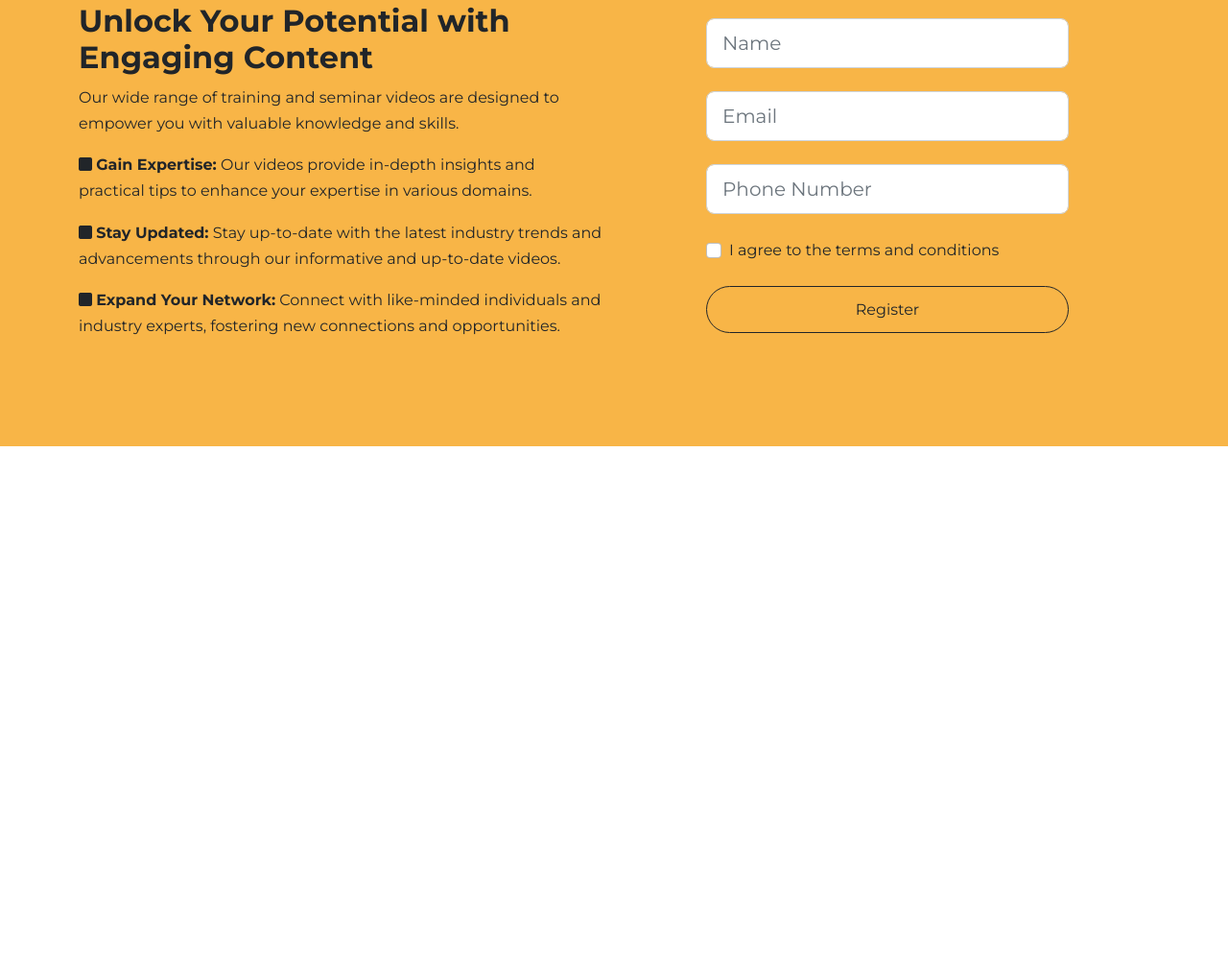
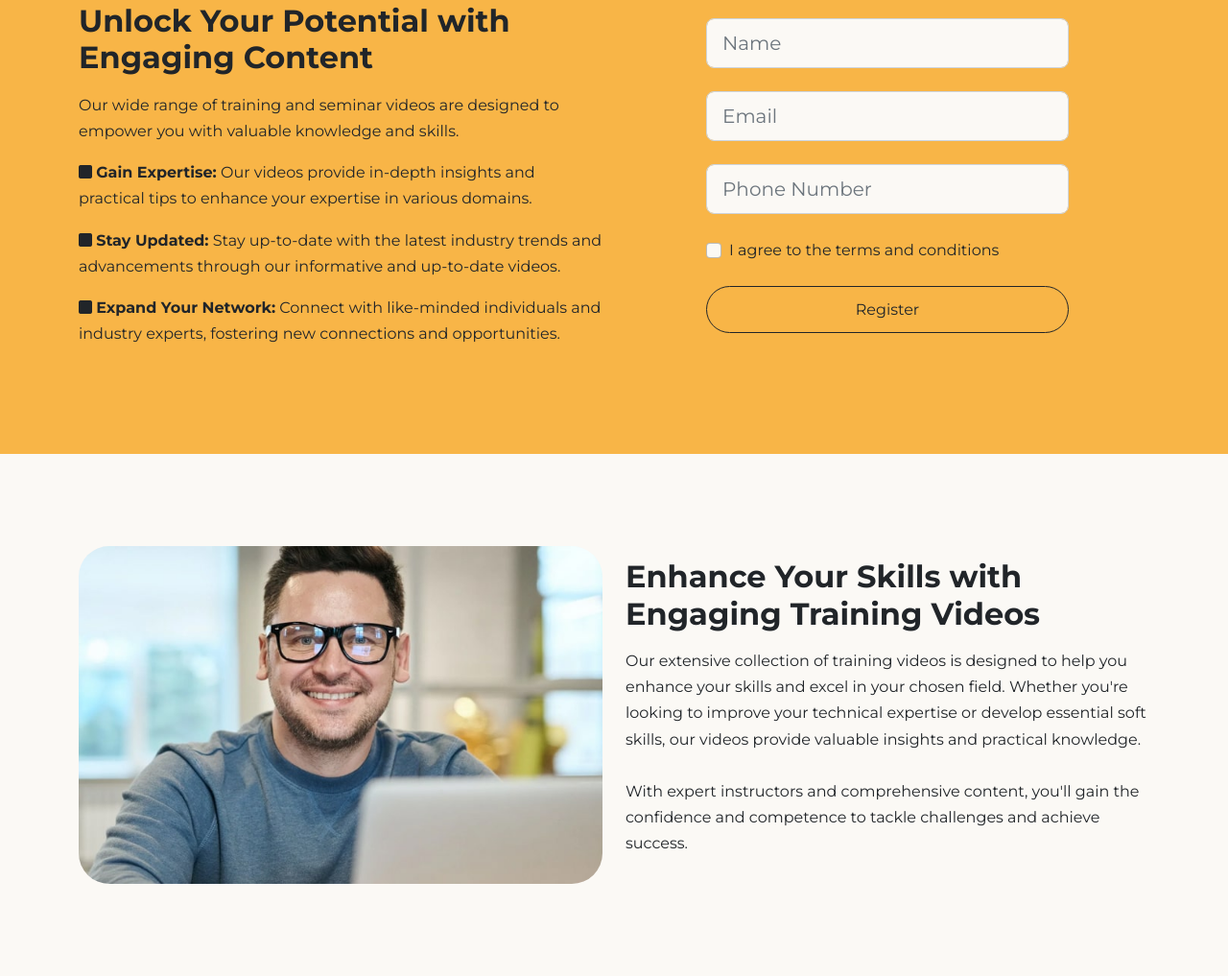
Before and after one commit to bitbard3/edunexa, a website: page index.html in a window 1280 px wide. Shown: the part 1093-2110 px from the top of the page at 96% size. Before the commit the page ends 1558 px from the top, so only its background shows below. Drawn offline with nearby package versions, Linux system fonts and the light colour scheme; files that its build step writes are made by us from their sources.

Commit message:
Add and style the details section of home page

```diff
--- a/index.html
+++ b/index.html
@@ -24,7 +24,7 @@
     <div class="container-xl">
       <div class="navbar-brand d-flex align-items-center py-2">
         <img src="/images/brand-logo.svg" alt="" width="40">
-        <span class="text-primary display-7 ms-0fw-semibold brand-text">duNexa</span>
+        <span class="text-primary display-7 ms-0 fw-semibold brand-text">duNexa</span>
       </div>
       <button class="navbar-toggler ms-auto" type="button" data-bs-toggle="collapse" data-bs-target="nav">
         <span class="navbar-toggler-icon"></span>
@@ -168,7 +168,30 @@
       </div>
     </div>
   </section>
-
+  <!-- Details Section -->
+  <section class="details py-6">
+    <div class="container">
+      <div class="row">
+        <div class="col-md-6">
+          <div class="image-container">
+            <img class="img-fluid rounded-5" src="/images/instructor.jpg" alt="">
+          </div>
+        </div>
+        <div class="col-md-6">
+          <div class="text-container d-flex flex-column justify-content-center h-100">
+            <h3 class="fw-bold display-7">
+              Enhance Your Skills with Engaging Training Videos
+            </h3>
+            <p>Our extensive collection of training videos is designed to help you enhance your skills and excel in your
+              chosen field. Whether you're looking to improve your technical expertise or develop essential soft skills,
+              our videos provide valuable insights and practical knowledge. <br> <br>
+              With expert instructors and comprehensive content, you'll gain the confidence and competence to tackle
+              challenges and achieve success.</p>
+          </div>
+        </div>
+      </div>
+    </div>
+  </section>
 
 
 
--- a/scss/bootstrap.scss
+++ b/scss/bootstrap.scss
@@ -5,6 +5,7 @@ $font-family-sans-serif: 'Montserrat', sans-serif;
 $primary:#f8b547;
 $secondary:#35353a;
 $light:#fbf9f5;
+$body-bg:$light;
 
 //Spacers
 
@@ -36,6 +37,7 @@ $display-font-sizes: (
 
 $line-height-base:1.7;
 $enable-negative-margins: true;
+$headings-margin-bottom:1rem;
 
 // Navbar
 $navbar-padding-y:1rem;
--- a/scss/styles.scss
+++ b/scss/styles.scss
@@ -12,3 +12,16 @@
     width: 70%;
     margin: 0 auto;
   }
+
+
+@media (max-width:992px){
+    .navbar{
+        background: var(--bs-dark);
+        opacity: 0.9;
+    }
+}
+@media (max-width:992px){
+    .carousel{
+        width: 90%;
+    }
+}
```
